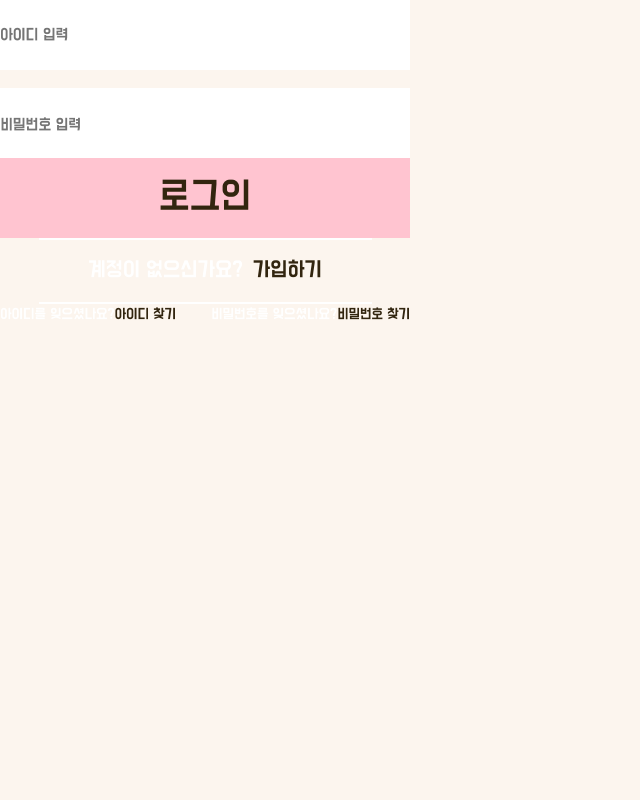
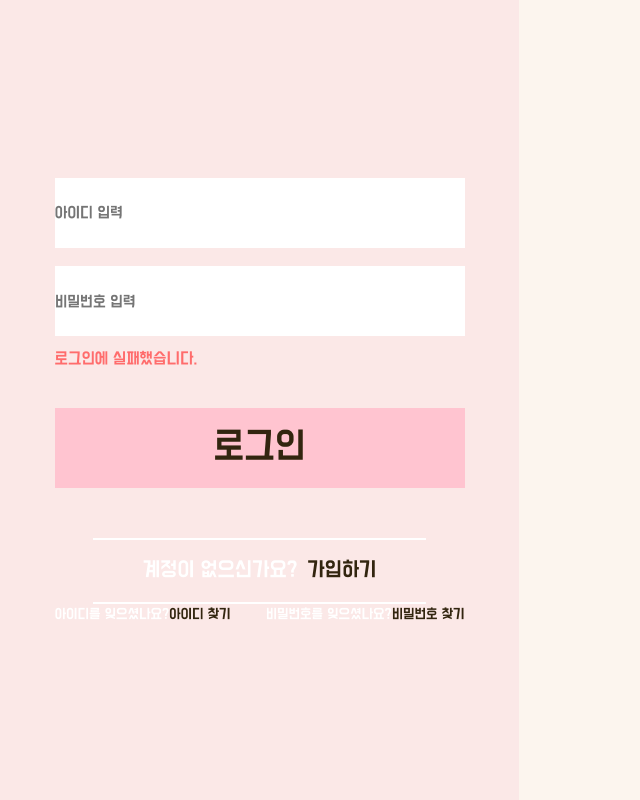
Before and after one commit to Stageus/blossom-react, a React (Create React App) app: page /login in a window 1280 px wide. Both pictures are taken after a click on the button "로그인". Shown: the whole page, without its empty margins (0-640 px from the left). Built offline with nearby package versions, Linux system fonts and the light colour scheme.

Commit message:
Feat: LoginForm 내 로그인 기능 구현 및 Login 페이지 구현

```diff
--- a/src/components/Auth/LoginForm.js
+++ b/src/components/Auth/LoginForm.js
@@ -1,4 +1,5 @@
 import React, { useState, useRef, useEffect } from "react";
+import { useNavigate } from "react-router-dom";
 
 // ===== styles import =====
 import FlexBox from "../../styles/FlexStyle";
@@ -9,6 +10,7 @@ import { isIdValid, isPwValid } from "../../utils/validation";
 
 // ===== components import =====
 import InputField from "../../components/Common/InputField";
+import ErrorMessage from "../Common/ErrorMessage";
 
 const LoginForm = () => {
   // === ref ===
@@ -17,6 +19,9 @@ const LoginForm = () => {
 
   // === state ===
   const [loginError, setLoginError] = useState(false);
+
+  // === navigate ===
+  const navigate = useNavigate();
 
   useEffect(() => {
     // 로그인 실패 시, Error Message 출력
@@ -35,8 +40,13 @@ const LoginForm = () => {
       setLoginError(false);
 
       // 로그인 API 호출 코드
+      const status = 200;
 
-      // 페이지 이동
+      if (status !== 200) {
+        setLoginError(true);
+      } else {
+        navigate("/matching");
+      }
     }
   };
 
@@ -46,11 +56,16 @@ const LoginForm = () => {
       <FlexBox $dir="col" $row="between" $width="25.625rem" $height="9.875rem">
         <InputField inputRef={IdRef} placeholderMessage="아이디 입력" />
         <InputField inputRef={passwordRef} type="password" placeholderMessage="비밀번호 입력" />
-        {/* {loginError && <ErrorMessage message="로그인에 실패했습니다." />} */}
       </FlexBox>
 
+      {loginError && (
+        <FlexBox $width="25.625rem" $margin="15px 0 10px 0">
+          <ErrorMessage message="로그인에 실패했습니다." />
+        </FlexBox>
+      )}
+
       {/* 로그인 Button */}
-      <Button $width="25.625rem" $height="5rem" onClick={handleLogin}>
+      <Button $width="25.625rem" $height="5rem" $margin="30px 0 50px 0" onClick={handleLogin}>
         로그인
       </Button>
     </>
--- a/src/components/Common/ErrorMessage.js
+++ b/src/components/Common/ErrorMessage.js
@@ -4,9 +4,9 @@ import React from "react";
 import { P } from "../../styles/TextStyle";
 
 // ===== component =====
-const ErrorMessage = ({ message }) => {
+const ErrorMessage = ({ message, margin }) => {
   return (
-    <P textColor="#FF6C6C" fontSize="14px">
+    <P $textColor="#FF6C6C" $fontSize="14px" $margin={margin}>
       {message}
     </P>
   );
--- a/src/pages/Login.js
+++ b/src/pages/Login.js
@@ -12,7 +12,14 @@ import LoginForm from "../components/Auth/LoginForm";
 // ===== component =====
 const Login = () => {
   return (
-    <>
+    <FlexBox
+      $dir="col"
+      $row="center"
+      $col="center"
+      $width="32.438rem"
+      $height="100vh;"
+      $backgroundColor="#FBE8E7"
+    >
       {/* 로그인 Form */}
       <LoginForm />
 
@@ -57,7 +64,7 @@ const Login = () => {
           </Link>
         </Div>
       </FlexBox>
-    </>
+    </FlexBox>
   );
 };
 
```
